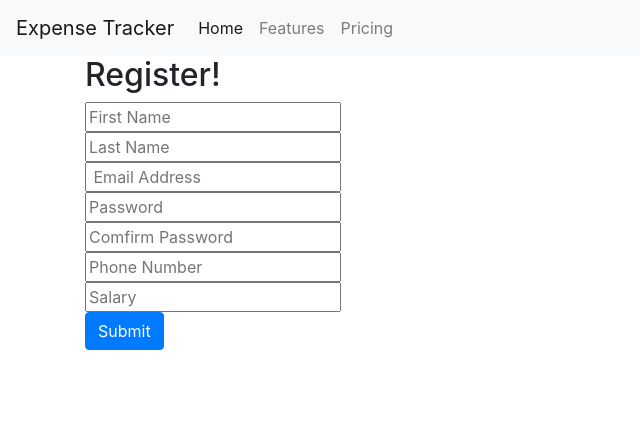
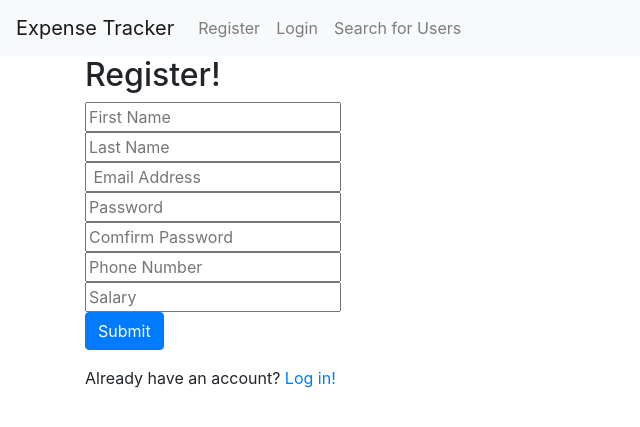
Before and after one commit to TClaypool00/ExpenseTracker-Python, a Django app: page /register/ in a window 1280 px wide. Shown: the top 427 px of the page, without its empty margins (0-640 px from the left). Run offline with Django 3.2, Linux system fonts and the light colour scheme; some libraries are stand-ins or nearby versions.

Commit message:
nabar has working links

```diff
--- a/templates/base.html
+++ b/templates/base.html
@@ -20,7 +20,7 @@
   </head>
   <body>
     <nav class="navbar navbar-expand-lg navbar-light bg-light">
-      <a class="navbar-brand" href="#">Expense Tracker</a>
+      <a class="navbar-brand" href="/">Expense Tracker</a>
       <button
         class="navbar-toggler"
         type="button"
@@ -34,16 +34,14 @@
       </button>
       <div class="collapse navbar-collapse" id="navbarNav">
         <ul class="navbar-nav">
-          <li class="nav-item active">
-            <a class="nav-link" href="#"
-              >Home <span class="sr-only">(current)</span></a
-            >
+          <li class="nav-item">
+            <a class="nav-link" href="/register">Register</a>
           </li>
           <li class="nav-item">
-            <a class="nav-link" href="#">Features</a>
+            <a class="nav-link" href="/login">Login</a>
           </li>
           <li class="nav-item">
-            <a class="nav-link" href="#">Pricing</a>
+            <a class="nav-link" href="/users/">Search for Users</a>
           </li>
         </ul>
       </div>
--- a/templates/login.html
+++ b/templates/login.html
@@ -8,6 +8,7 @@ Login!
 
 {% block content %}
 <form  method="POST" class="form-group">
+    <h2>Log in!</h2>
     {% csrf_token %}
     {{form|crispy}}
     <button type="submit" class="btn btn-primary">Login</button>
--- a/templates/register.html
+++ b/templates/register.html
@@ -1,7 +1,7 @@
 {% extends 'base.html' %}
 
 {% block title %}
-Register
+Register!
 {% endblock %}
 
 {% load crispy_forms_tags %}
@@ -13,5 +13,5 @@ Register
     {{form|crispy}}
     <button type="submit" class="btn btn-primary">Submit</button>
 </form>
-
+<p>Already have an account? <a href="/login">Log in!</a></p>
 {% endblock %}
```
